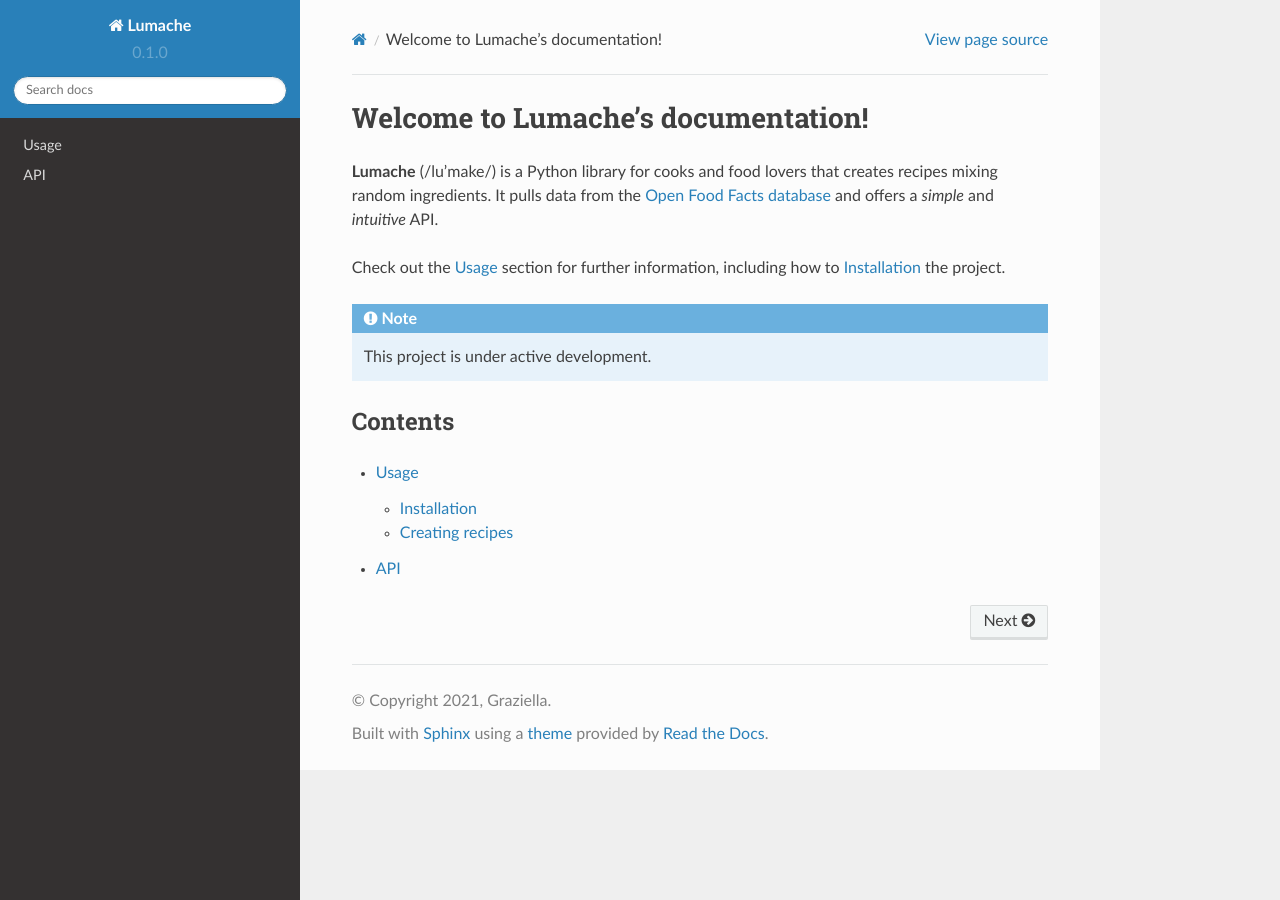
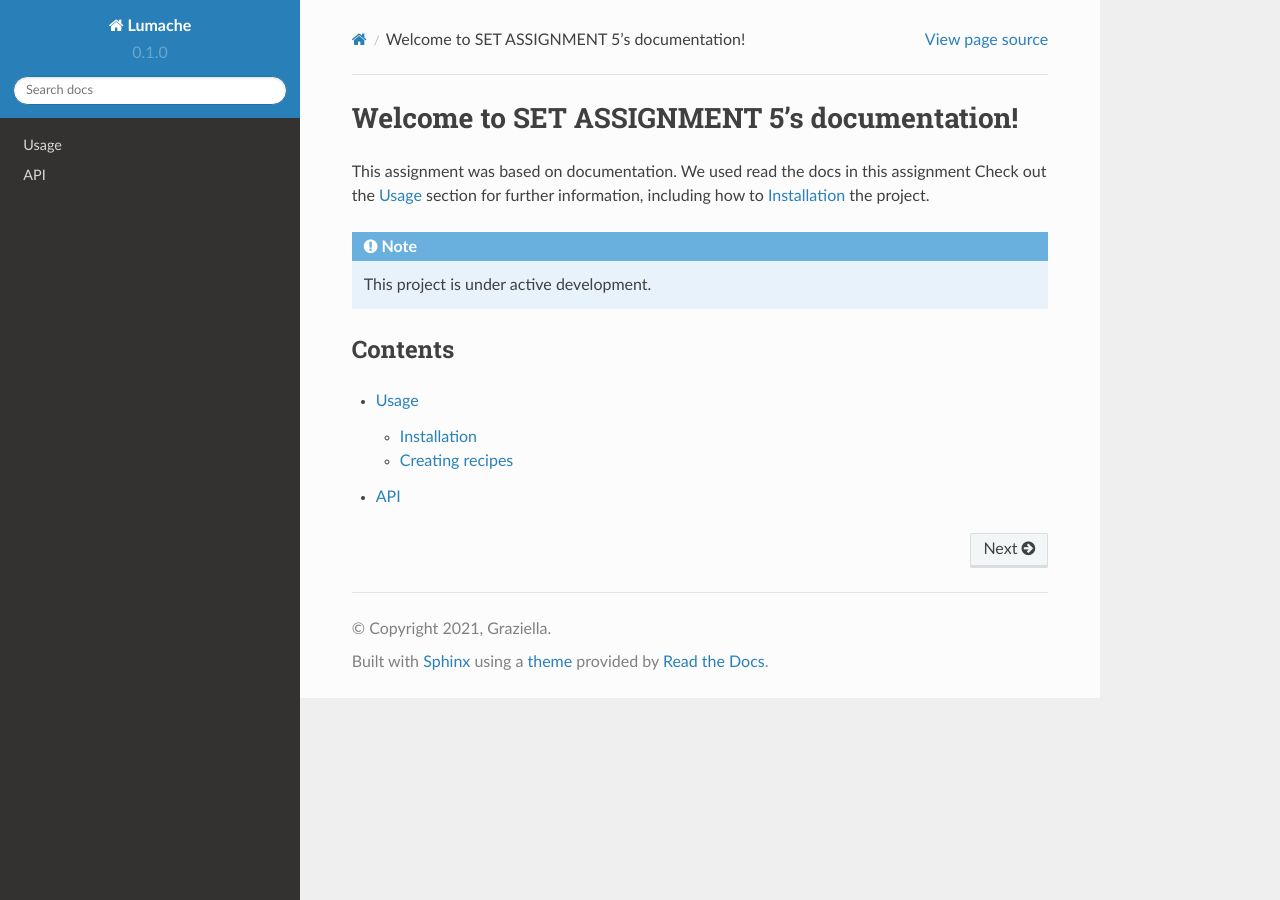
Before and after one commit to Harshal-9/SET_ASSIGN_5, a Sphinx documentation site: the page built from docs/source/index.rst, in a window 1280 px wide. Built offline with Sphinx 7.4.7 and the Read the Docs theme 2.0.0, drawn with Linux system fonts in a browser that asks for light colours.

Commit message:
Update index.rst

```diff
--- a/docs/source/index.rst
+++ b/docs/source/index.rst
@@ -1,11 +1,8 @@
-Welcome to Lumache's documentation!
+Welcome to SET ASSIGNMENT 5's documentation!
 ===================================
 
-**Lumache** (/lu'make/) is a Python library for cooks and food lovers
-that creates recipes mixing random ingredients.
-It pulls data from the `Open Food Facts database <https://world.openfoodfacts.org/>`_
-and offers a *simple* and *intuitive* API.
-
+This assignment was based on documentation.
+We used read the docs in this assignment
 Check out the :doc:`usage` section for further information, including
 how to :ref:`installation` the project.
 
```
